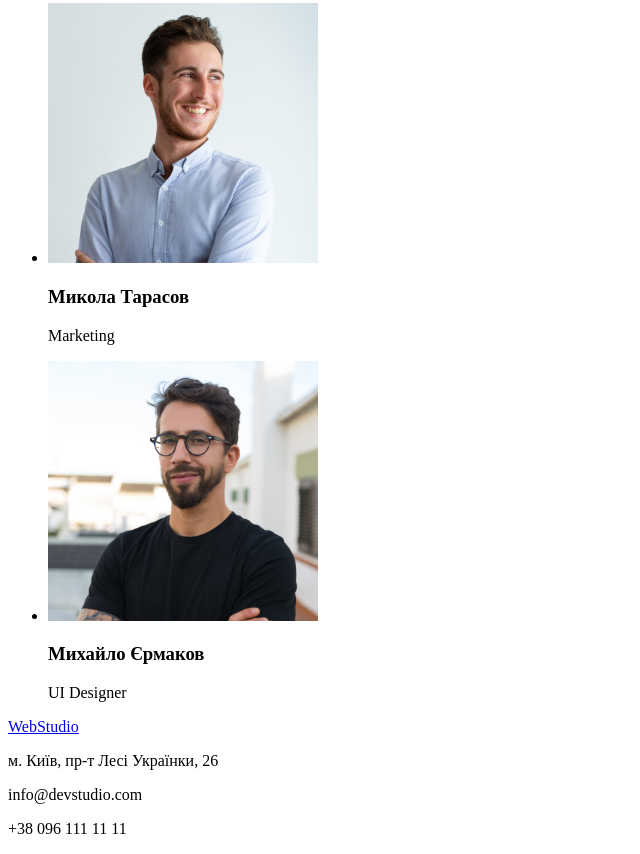
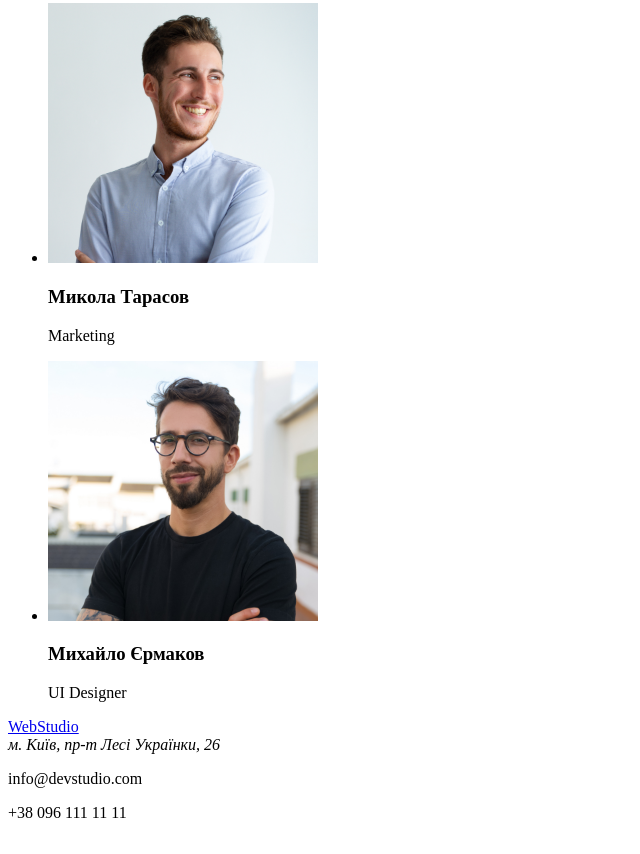
Before and after one commit to Moriarti22/goit-markup-hw-01, a plain HTML site: page index.html in a window 1280 px wide. Shown: the part 2330-3184 px from the top of the page, without its empty margins (0-640 px from the left). Drawn offline with Linux system fonts and the light colour scheme.

Commit message:
добавив тег address

```diff
--- a/index.html
+++ b/index.html
@@ -87,7 +87,9 @@
     </section>
     <footer>
         <a href="/">WebStudio</a>
-        <p>м. Київ, пр-т Лесі Українки, 26</p>
+        <address>
+            м. Київ, пр-т Лесі Українки, 26
+        </address>
         <p>info@devstudio.com</p>
         <p>+38 096 111 11 11</p>
     </footer>
```
